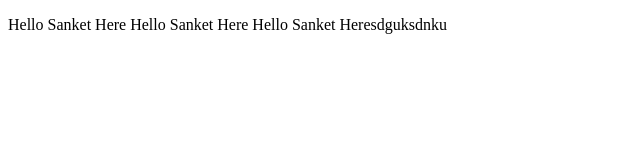
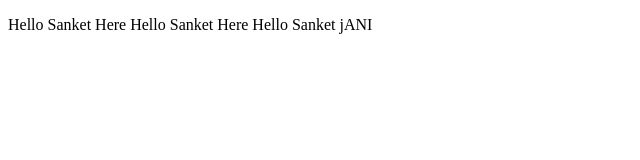
Before and after one commit to HelicoreRaj/ClaspDemo, a plain HTML site: page src/Index.html in a window 1280 px wide. Shown: the whole page, without its empty margins (0-640 px from the left). Drawn offline with Linux system fonts and the light colour scheme.

Commit message:
DemofsDVDFd6

```diff
--- a/src/Index.html
+++ b/src/Index.html
@@ -4,6 +4,6 @@
 	<title>Hello</title>
 </head>
 <body>
-	<p> Hello Sanket Here Hello Sanket Here Hello Sanket Heresdguksdnku</p>
+	<p> Hello Sanket Here Hello Sanket Here Hello Sanket jANI</p>
 </body>
 </html>
```
